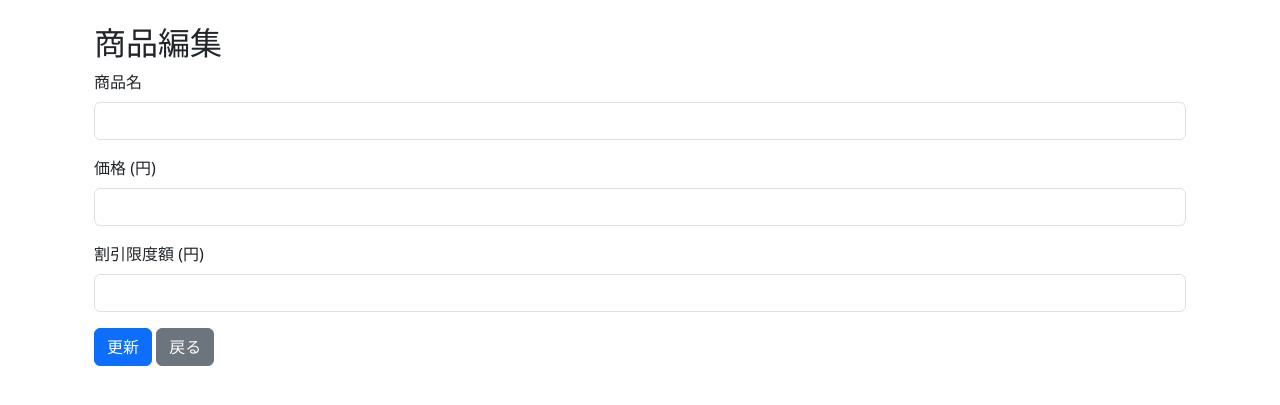
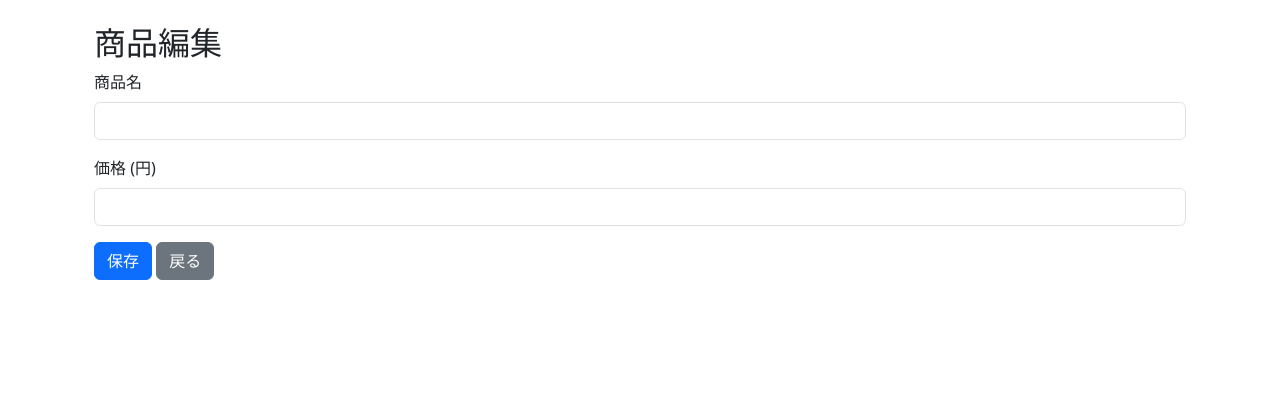
Before and after one commit to sk04237/customer_managementsystem, a Flask app: template app/templates/edit_product_list.html in a window 1280 px wide. Shown: the part 56-461 px from the top of the page. Run offline with Flask 3, Linux system fonts and the light colour scheme; the template is opened without the code that fills it, so the values that code supplies are empty.

Commit message:
Update edit_product_list.html

```diff
--- a/app/templates/edit_product_list.html
+++ b/app/templates/edit_product_list.html
@@ -12,11 +12,8 @@
             <label for="price" class="form-label">価格 (円)</label>
             <input type="number" id="price" name="price" class="form-control" required min="1" value="{{ product.price }}">
         </div>
-        <div class="mb-3">
-            <label for="discount_limit" class="form-label">割引限度額 (円)</label>
-            <input type="number" id="discount_limit" name="discount_limit" class="form-control" required min="0" value="{{ product.discount_limit }}">
-        </div>
-        <button type="submit" class="btn btn-primary">更新</button>
+
+        <button type="submit" class="btn btn-primary">保存</button>
         <a href="javascript:history.back()" class="btn btn-secondary">戻る</a>
     </form>
 </div>
```
